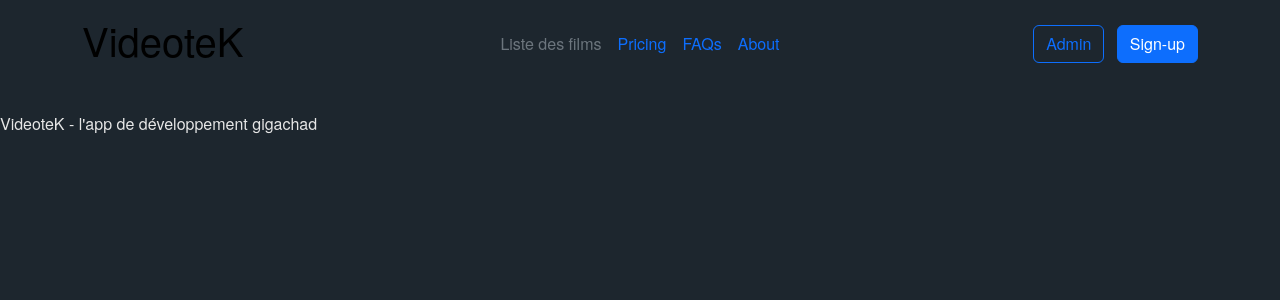
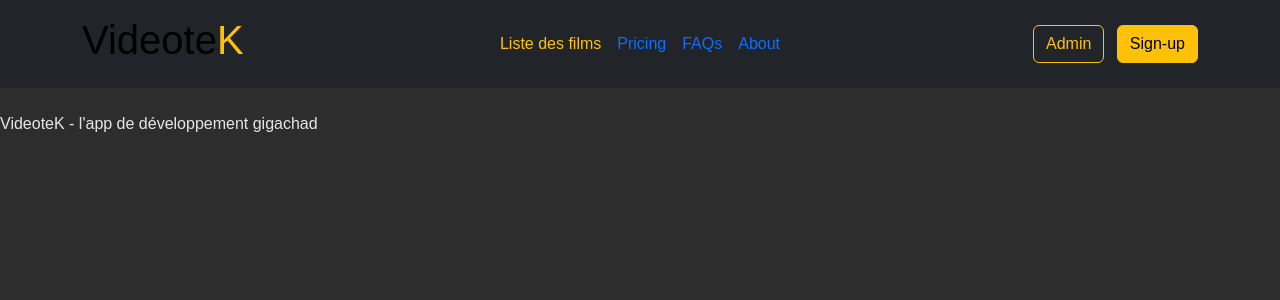
Before and after one commit to fudev1/playground-django-mvt, a Django app: template videotheque/templates/base.html in a window 1280 px wide. Shown: the top 300 px of the page. Run offline with Django 3.2, Linux system fonts and the light colour scheme; the template is opened without the code that fills it, so the values that code supplies are empty.

Commit message:
feature: implement bootstrap

```diff
--- a/videotheque/static/css/styles.css
+++ b/videotheque/static/css/styles.css
@@ -6,10 +6,54 @@
 }
 
 body {
-    font-family: Raleway, HelveticaNeue, Helvetica Neue, Helvetica, Arial, sans-serif;
-    background: #1d262e;
+    font-family: Poppins, sans-serif;
+    background: rgb(45, 45, 45);
     color: #e6e6e6;
+
+
 }
+
+
+
+
+/* INDEX */
+#hero {
+    width: 100%;
+    height: 80vh;
+    display: flex;
+    align-items: center;
+    justify-content: center;
+}
+
+.hero-content {
+    border-radius: 20px;
+    width: 80%;
+    height: 90%;
+    border: 1px solid #ddd;
+    box-shadow: 0px 10px 25px -10px #0a0a0a;
+}
+
+.hero-content::before {
+    content: '';
+    position: absolute;
+    width: 100%;
+    height: 100%;
+    background: url('https://image.tmdb.org/t/p/w500/f89U3ADr1oiB1s9GkdPOEpXUk5H.jpg') no-repeat;
+    opacity: 0.6;
+    z-index: -1;
+}
+
+.hero-content::after {
+    content: '';
+    position: absolute;
+    width: 100%;
+    height: 100%;
+    background: linear-gradient(0def, transparent, #0a0a0a);
+    opacity: 0.6;
+    z-index: -1;
+}
+
+
 
 
 section#header {
--- a/videotheque/templates/base.html
+++ b/videotheque/templates/base.html
@@ -26,9 +26,9 @@
     {% include 'nav.html' %}
 
 
-    <section id="main">
-        {% block content %}{% endblock %}
-    </section>
+
+    {% block content %}{% endblock %}
+
 
 
     <section id="footer">
--- a/videotheque/templates/nav.html
+++ b/videotheque/templates/nav.html
@@ -12,25 +12,25 @@
 </nav> {% endcomment %}
 
 
-<header class="header">
+<header class="header bg-dark ">
     <div class="container d-flex flex-wrap align-items-center justify-content-center justify-content-md-between py-3 mb-4">
 
       <div class="col-md-3 mb-2 mb-md-0">
         <a href="{% url 'index' %}" class="d-inline-flex link-body-emphasis text-decoration-none">
-          <h1>VideoteK</h1>
+          <h1>Videote<span class="text-warning">K</span></h1>
         </a>
       </div>
 
       <ul class="nav col-12 col-md-auto mb-2 justify-content-center mb-md-0">
-        <li><a href="{% url 'liste' %}" class="nav-link px-2 link-secondary">Liste des films</a></li>
+        <li><a href="{% url 'liste' %}" class="nav-link px-2 link-warning">Liste des films</a></li>
         <li><a href="#" class="nav-link px-2">Pricing</a></li>
         <li><a href="#" class="nav-link px-2">FAQs</a></li>
         <li><a href="#" class="nav-link px-2">About</a></li>
       </ul>
 
       <div class="col-md-3 text-end">
-        <button href="{% url 'admin:index' %}" type="button" class="btn btn-outline-primary me-2">Admin</button>
-        <button type="button" class="btn btn-primary">Sign-up</button>
+        <button href="{% url 'admin:index' %}" type="button" class="btn btn-outline-warning me-2">Admin</button>
+        <button type="button" class="btn btn-warning">Sign-up</button>
       </div>
 
     </div>
--- a/videotheque/videotheque/templates/index.html
+++ b/videotheque/videotheque/templates/index.html
@@ -4,7 +4,11 @@
 
 {% block content %}
 
-    <h1>Bienvenue sur VideoteK</h1>
+    <div id="hero">
+        <div class="hero-content">
+            dsd
+        </div>
+    </div>
 
 
 {% endblock %}
```
